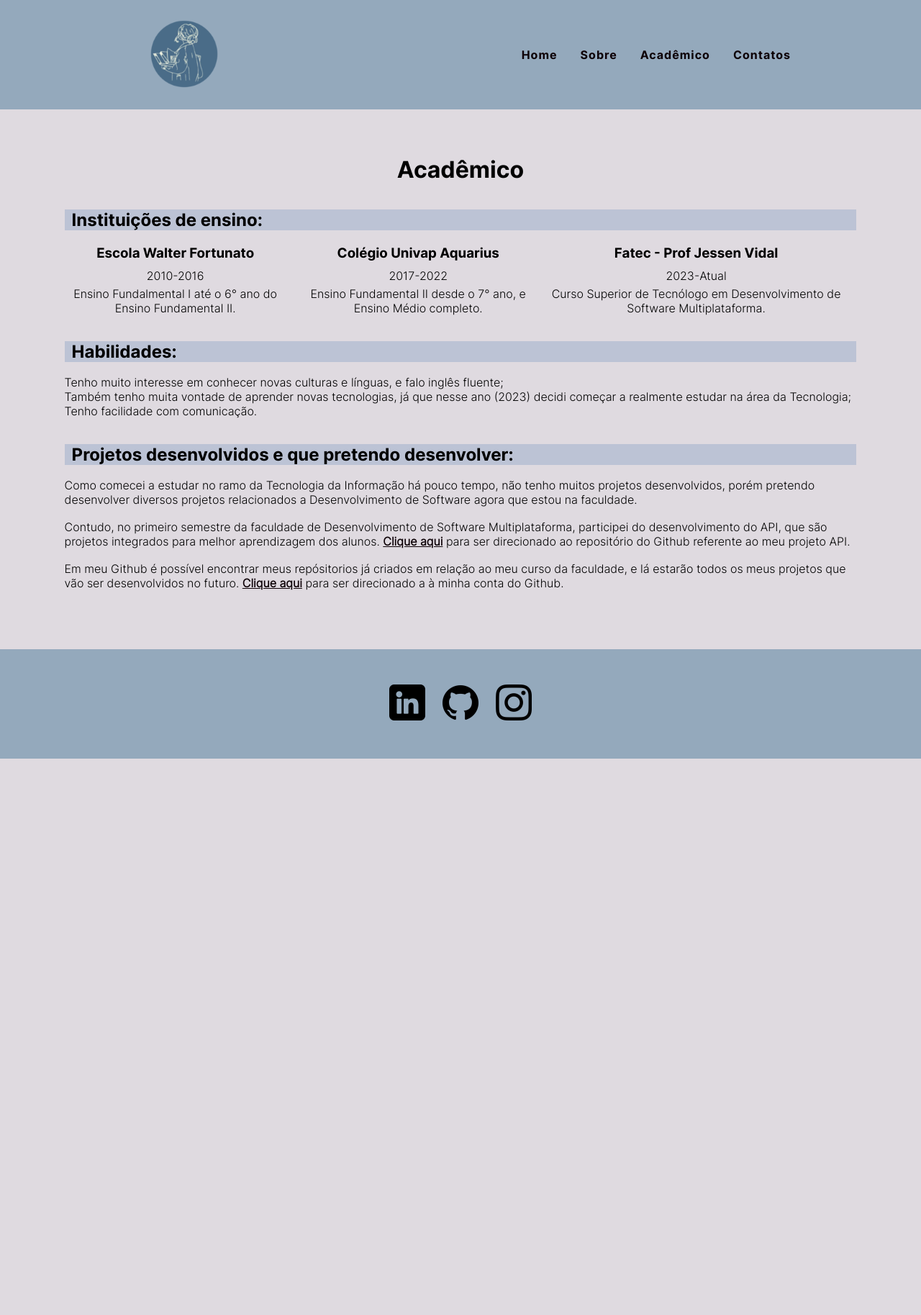
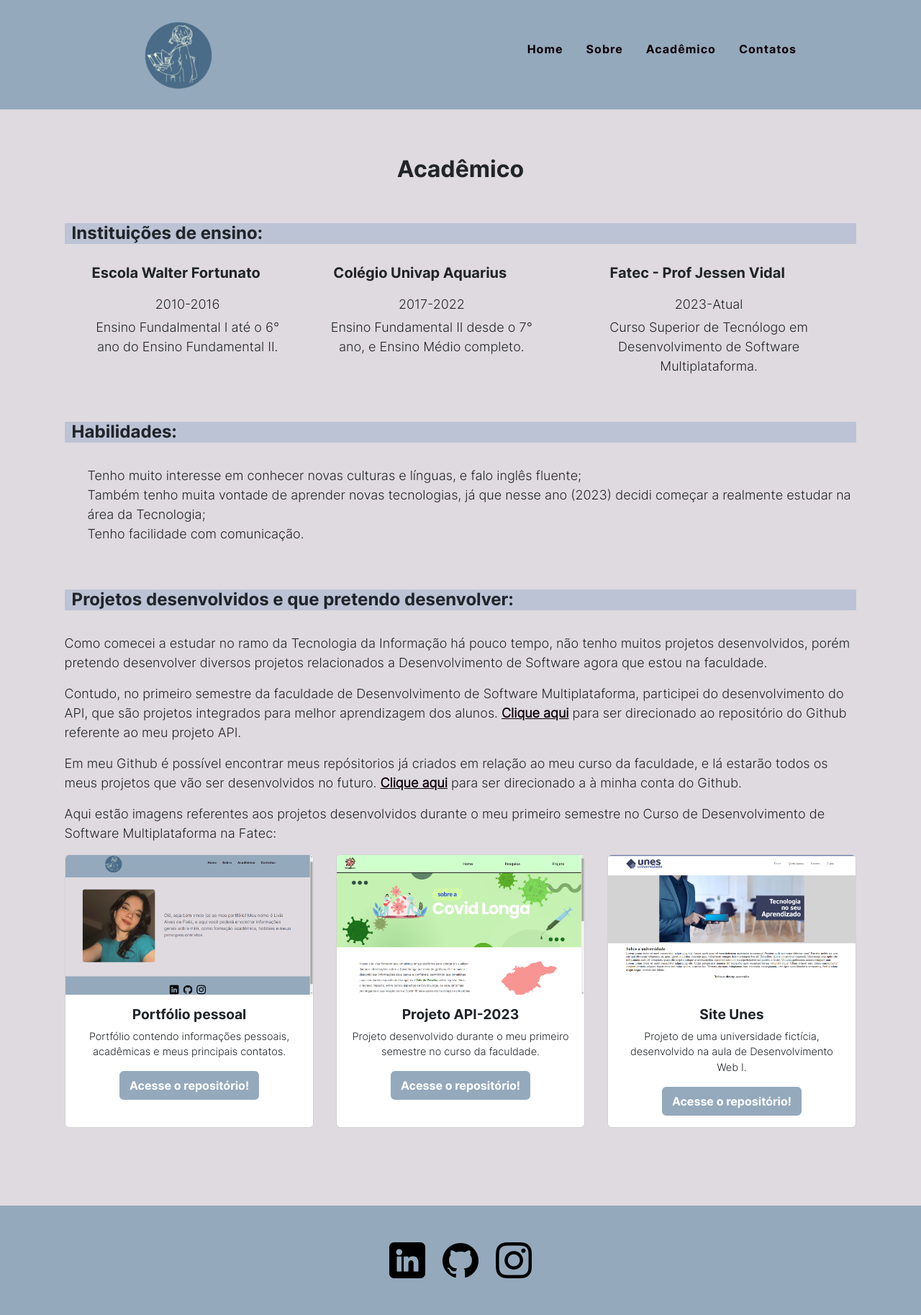
Before and after one commit to livialvs/portfolio-dd, a Flask app: page /academico in a window 1280 px wide. Shown: the whole page at 72% size. Before the commit the page ends 1054 px from the top, so only its background shows below. Run offline with Flask 3, Linux system fonts and the light colour scheme.

Commit message:
Acrescentei os cards na parte acadêmica

```diff
--- a/src/static/style.css
+++ b/src/static/style.css
@@ -185,23 +185,24 @@ footer{
 
 .caixa-1 {
   margin-bottom: 10px;
-  text-align: center;
+  margin-right: 20px;
 }
+
+
+
 
 @media (min-width: 1000px) {
   .conteudo {
     flex-direction: row;
     justify-content: center;
+    align-items: center;
   }
 
   .caixa-1 {
-    margin-right: 10px;
-  }
-
-  .intro {
-    padding-left: 0px;
+    margin-right: 20px;
   }
 }
+
 
 .foto-minha{
     border-radius: 3%;
@@ -210,15 +211,14 @@ footer{
 .intro{
     font-family: 'Inter Light 300', sans-serif;
     font-size: 1.5em;
-    padding-left: 50px;
 }
-
 
 /* sobre */
 
 .titulo-principal{
     font-family: 'Inter Bold 700', sans-serif;
     text-align: center;
+    font-size: 32px;
 
 }
 
@@ -226,12 +226,14 @@ footer{
     font-family: 'Inter Bold 700', sans-serif;
     background-color: #bcc3d5;
     padding-left: 10px;
+    font-size: 24px;
 }
 
 
 .lista{
     font-family: 'Inter Light 300', sans-serif;
     list-style: none;
+    font-size: 18px;
 }
 
 .filmes-separados {
@@ -271,6 +273,7 @@ footer{
     font-family: 'Inter Bold 700', sans-serif;
     text-align: center;
     margin-top: 10px;
+    font-size: 20px;
 }
 
 
@@ -283,7 +286,10 @@ footer{
 
 p{
     font-family: 'Inter Light 300', sans-serif;
+    font-size: 18px;
 }
+
+
 
 .link-academico{
     text-decoration: underline;
@@ -318,7 +324,7 @@ p{
     text-align: center;
     padding-top: 20px;
     padding-bottom: 5px;
-
+    font-size: 20px ;
 }
 
 .conteudo-instituicao {
@@ -343,8 +349,10 @@ p{
 
 
   .nome-contatos {
+    padding-top: 10px;
     margin-bottom: 10px;
     font-family: 'Inter Bold 700', sans-serif;
+    font-size: 24px;
   }
 
   @media (max-width: 600px) {
@@ -352,3 +360,75 @@ p{
       flex-basis: 100%;
     }
   }
+
+
+  /* CARDS */
+
+  .btn-custom {
+    background-color: #94a9bc;
+    border: 2px solid #94a9bc;
+    transition: background-color 0.3s ease;
+
+  }
+
+  .btn-custom:hover {
+    border-color: #476785;
+    background-color: #476785;
+  }
+
+
+
+  .card-container .card {
+    font-family: 'Inter Bold 700', sans-serif;
+  }
+
+  .card-container {
+    display: flex;
+    flex-wrap: wrap;
+    justify-content: space-between;
+
+  }
+
+  .card {
+    max-width: 400px;
+    flex: 0 0 calc(33.33% - 20px);
+    margin-bottom: 20px;
+  }
+
+  .card {
+    display: flex;
+    flex-direction: column;
+    justify-content: center;
+    align-items: center;
+    text-align: center;
+  }
+
+
+  .card-title {
+    font-size: 1.2rem;
+  }
+
+  .card-text {
+    font-size: 0.9rem;
+  }
+
+  @media (max-width: 1000px) {
+    .card-container {
+      justify-content: center;
+    }
+
+    .card {
+      max-width: 100%;
+      margin-bottom: 20px;
+      flex-basis: 100%;
+    }
+
+    .card-title {
+      font-size: 1rem;
+    }
+
+    .card-text {
+      font-size: 0.8rem;
+  }
+
+  }
--- a/src/templates/academico.html
+++ b/src/templates/academico.html
@@ -47,13 +47,40 @@
         <h2 class="subtitulo">Projetos desenvolvidos e que pretendo desenvolver:</h2>
         <br>
         <p>Como comecei a estudar no ramo da Tecnologia da Informação há pouco tempo, não tenho muitos projetos desenvolvidos, porém pretendo desenvolver diversos projetos relacionados a Desenvolvimento de Software agora que estou na faculdade.</p>
-        <br>
         <p>Contudo, no primeiro semestre da faculdade de Desenvolvimento de Software Multiplataforma, participei do desenvolvimento do API, que são projetos integrados para melhor aprendizagem dos alunos. <a href="https://github.com/Equipe-01-DSM-2023/API-2023.1" class="link-academico" target="_blank">Clique aqui</a> para ser direcionado ao repositório do Github referente ao meu projeto API.</p>
-        <br>
         <p>Em meu Github é possível encontrar meus repósitorios já criados em relação ao meu curso da faculdade, e lá estarão todos os meus projetos que vão ser desenvolvidos no futuro. <a href="https://github.com/livialvs" class="link-academico" target="_blank">Clique aqui</a> para ser direcionado a à minha conta do Github.</p>
+        <p>Aqui estão imagens referentes aos projetos desenvolvidos durante o meu primeiro semestre no Curso de Desenvolvimento de Software Multiplataforma na Fatec:</p>
+    </div>
+    <div class="card-container">
+        <div class="card" style="width: 18rem;">
+            <img class="card-img-top" src="../static/img/portfolio.png" alt="Card image cap">
+            <div class="card-body">
+              <h5 class="card-title">Portfólio pessoal</h5>
+              <p class="card-text">Portfólio contendo informações pessoais, acadêmicas e meus principais contatos.</p>
+              <a href="https://github.com/livialvs/portfolio-dd.git" class="btn btn-primary btn-custom" target="_blank">Acesse o repositório!</a>
+            </div>
+          </div>
+          <div class="card" style="width: 18rem;">
+            <img class="card-img-top" src="../static/img/api.png"
+            alt="Card image cap">
+            <div class="card-body">
+              <h5 class="card-title">Projeto API-2023</h5>
+              <p class="card-text">Projeto desenvolvido durante o meu primeiro semestre no curso da faculdade.</p>
+              <a href="https://github.com/Equipe-01-DSM-2023/API-2023.1.git" class="btn btn-primary btn-custom" target="_blank">Acesse o repositório!</a>
+            </div>
+          </div>
+          <div class="card" style="width: 18rem;">
+            <img class="card-img-top" src="../static/img/unes.png" alt="Card image cap">
+            <div class="card-body">
+              <h5 class="card-title">Site Unes</h5>
+              <p class="card-text">Projeto de uma universidade fictícia, desenvolvido na aula de Desenvolvimento Web I.</p>
+              <a href="https://github.com/livialvs/desenvolvimento-web.git" class="btn btn-primary btn-custom" target="_blank">Acesse o repositório!</a>
+            </div>
+          </div>
     </div>
     <br>
 
 </main>
 
+
 {% endblock %}
--- a/src/templates/base.html
+++ b/src/templates/base.html
@@ -6,6 +6,8 @@
     <meta charset="UTF-8">
     <meta http-equiv="X-UA-Compatible" content="IE=edge">
     <meta name="viewport" content="width=device-width, initial-scale=1.0">
+    <link rel="stylesheet" href="https://cdn.jsdelivr.net/npm/bootstrap@5.3.0/dist/css/bootstrap.min.css">
+    <script src="https://cdn.jsdelivr.net/npm/bootstrap@5.3.0/dist/js/bootstrap.bundle.min.js"></script>
     <link rel="stylesheet" href="../static/style.css">
     <link rel="icon" href="../static/img/logo.png">
     <title>{{ title }}</title>
```
Also changed, not shown: src/static/img/api.png (added), src/static/img/portfolio.png (added), src/static/img/unes.png (added).
